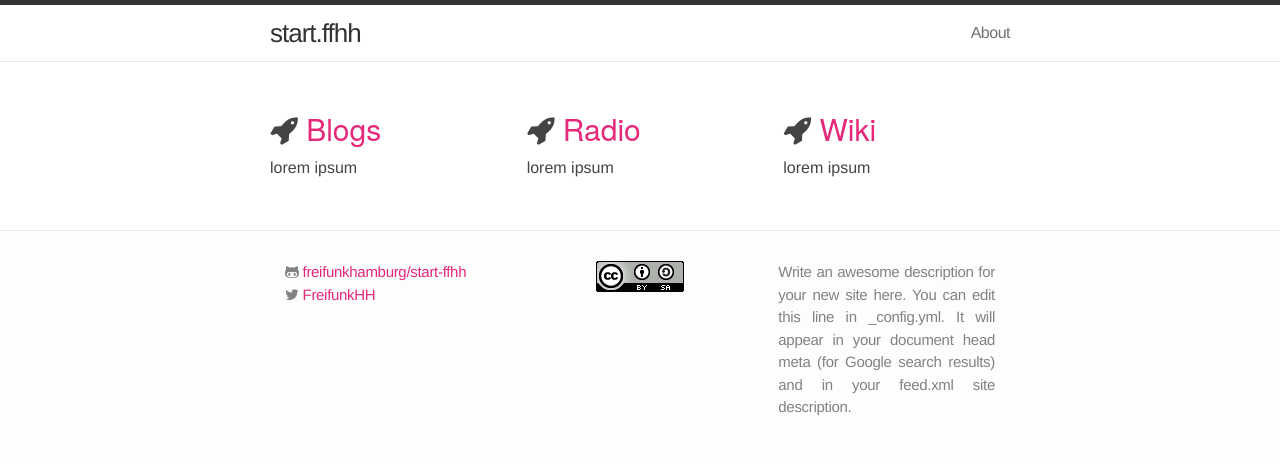
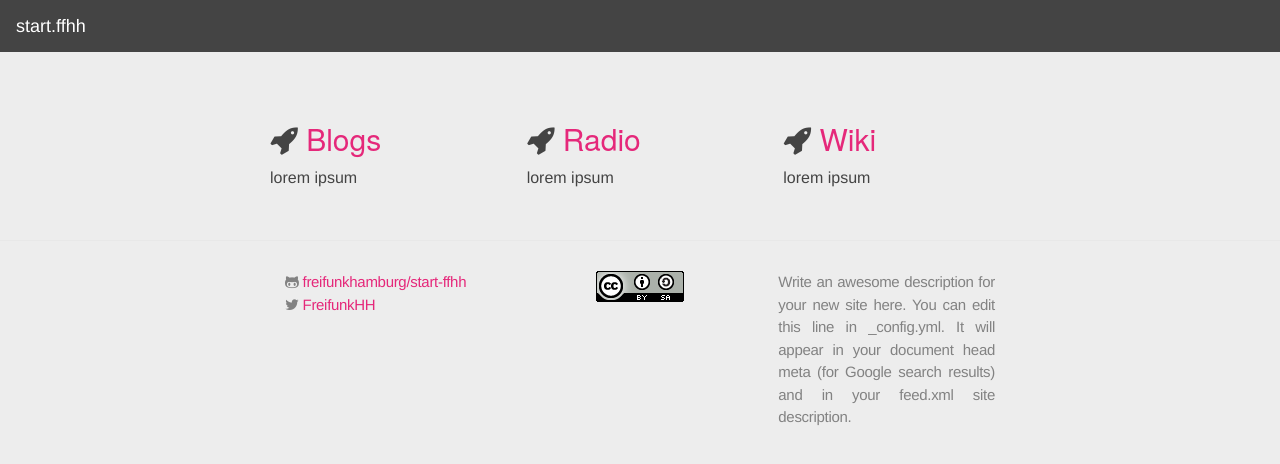
Before and after one commit to freifunkhamburg/start-ffhh, a Jekyll site: the page built from index.html, in a window 1280 px wide. Shown: the top 464 px of the page. Built offline with Jekyll 4.4.1, drawn with Linux system fonts in a browser that asks for light colours.

Commit message:
Adapt freifunk bootstrap skin

```diff
--- a/_includes/header.html
+++ b/_includes/header.html
@@ -1,9 +1,8 @@
-<header class="site-header">
-    <div class="wrap">
-        <a class="site-title" href="{{ site.baseurl }}/">{{ site.title }}</a>
+<header>
+    <nav class="navbar navbar-default">
+        <div class="navbar-header">
+        <a class="navbar-brand" href="{{ site.baseurl }}/">{{ site.title }}</a>
 
-        <nav class="site-nav">
-        <a class="page-link" href="{{ site.about_page }}">About</a>
-        </nav>
-    </div>
+        </div>
+    </nav>
 </header>
--- a/css/main.css
+++ b/css/main.css
@@ -13,7 +13,7 @@ body {
   font-size: 16px;
   line-height: 1.5;
   font-weight: 300;
-  background-color: #fdfdfd;
+  background-color: #EDEDED;
 }
 
 /* Utility */
@@ -35,18 +35,16 @@ body {
 /* Site header */
 
 .site-header {
-  border-top: 5px solid #333;
   border-bottom: 1px solid #e8e8e8;
   min-height: 56px;
-  background-color: white;
+  background-color: #444;
 }
 
 .site-title,
 .site-title:hover,
 .site-title:visited {
   display: block;
-  color: #333;
-  font-size: 26px;
+  color: #FFF;
   letter-spacing: -1px;
   float: left;
   line-height: 56px;
@@ -105,7 +103,6 @@ body {
 
 .page-content {
   padding: 30px 0;
-  background-color: #fff;
 }
 
 
```
